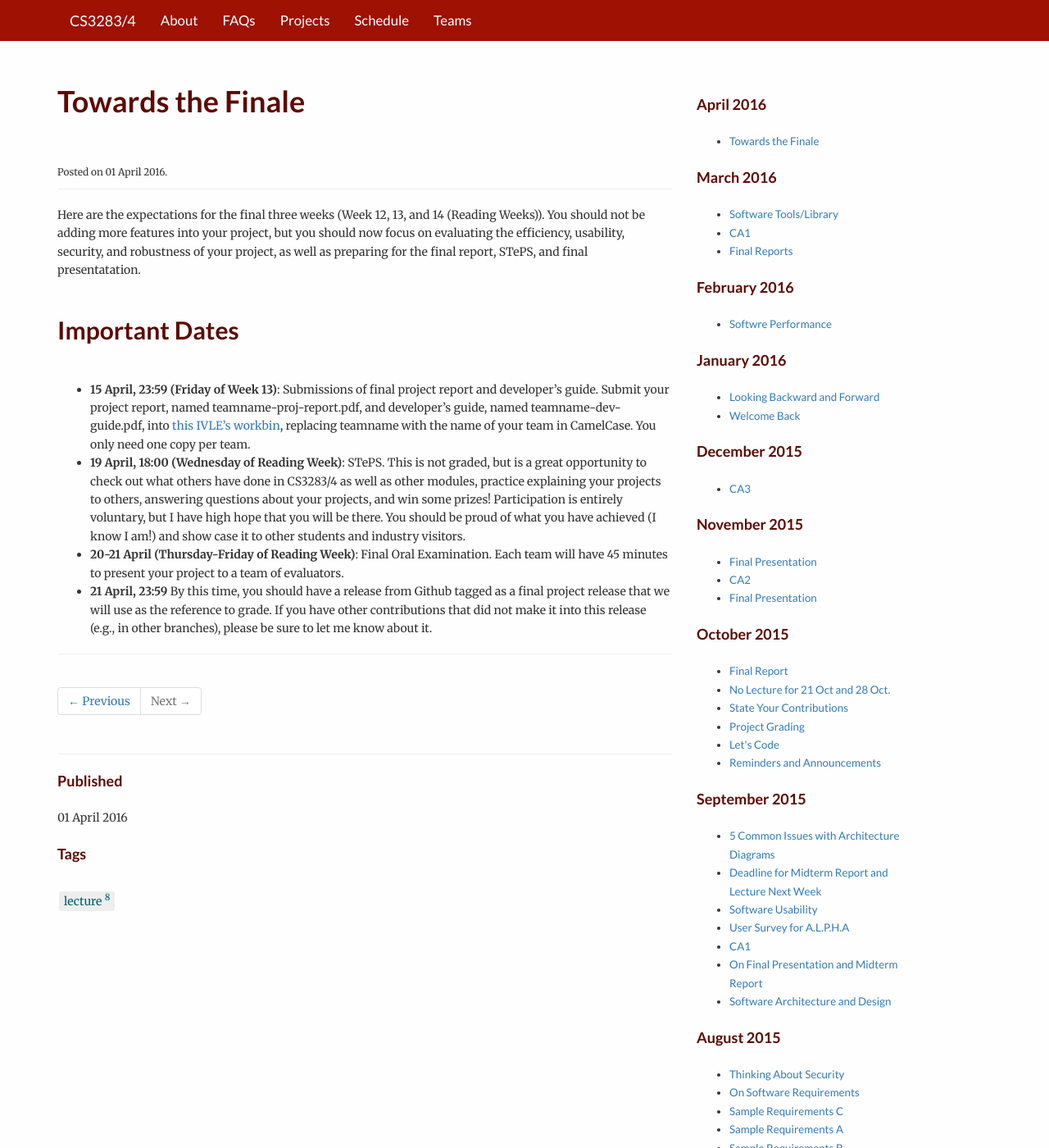
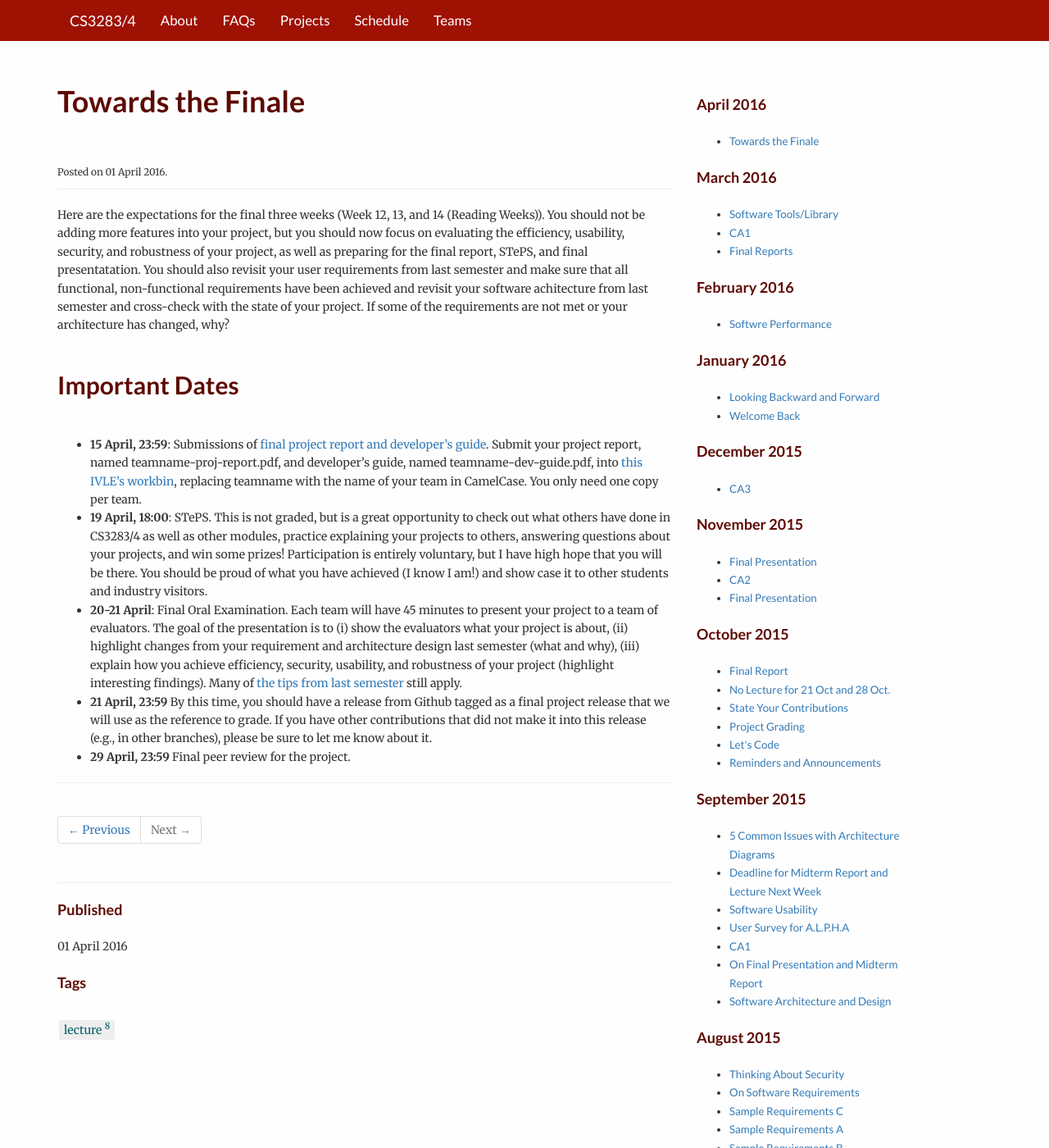
Before and after one commit to nus-mtp/1516, a Jekyll site: the page built from _posts/2016-04-01-finale.md, in a window 1280 px wide and 1400 px high. Shown: the whole window at 82% size. Built offline with Jekyll 4.4.1, drawn with Linux system fonts in a browser that asks for light colours.

Commit message:
Added important dates

```diff
--- a/_posts/2016-04-01-finale.md
+++ b/_posts/2016-04-01-finale.md
@@ -5,11 +5,12 @@ tag: lecture
 date: 2016-04-01 15:10:28 +0800
 ---
 
-Here are the expectations for the final three weeks (Week 12, 13, and 14 (Reading Weeks)).  You should not be adding more features into your project, but you should now focus on evaluating the efficiency, usability, security, and robustness of your project, as well as preparing for the final report, STePS, and final presentatation.
+Here are the expectations for the final three weeks (Week 12, 13, and 14 (Reading Weeks)).  You should not be adding more features into your project, but you should now focus on evaluating the efficiency, usability, security, and robustness of your project, as well as preparing for the final report, STePS, and final presentatation.  You should also revisit your user requirements from last semester and make sure that all functional, non-functional requirements have been achieved and revisit your software achitecture from last semester and cross-check with the state of your project.  If some of the requirements are not met or your architecture has changed, why?
 
 ## Important Dates
 
-- **15 April, 23:59 (Friday of Week 13)**: Submissions of final project report and developer's guide.  Submit your project report, named teamname-proj-report.pdf, and developer's guide, named teamname-dev-guide.pdf, into [this IVLE’s workbin](https://ivle.nus.edu.sg/v1/File/Staff/default.aspx?CourseID=362ebc0a-3b8d-473e-be98-52e83ddfe8ef&workbinid=8ec8d7f1-c3f4-4fee-9996-6fc5f0fd2692&FolderID=2cc39f09-12f6-4769-9fe6-6496558b4572), replacing teamname with the name of your team in CamelCase.  You only need one copy per team.
-- **19 April, 18:00 (Wednesday of Reading Week)**: STePS.  This is not graded, but is a great opportunity to check out what others have done in CS3283/4 as well as other modules, practice explaining your projects to others, answering questions about your projects, and win some prizes!  Participation is entirely voluntary, but I have high hope that you will be there.  You should be proud of what you have achieved (I know I am!) and show case it to other students and industry visitors.
-- **20-21 April (Thursday-Friday of Reading Week)**: Final Oral Examination.  Each team will have 45 minutes to present your project to a team of evaluators.
+- **15 April, 23:59**: Submissions of [final project report and developer's guide](http://nus-mtp.github.io/1516/2016/03/10/final-reports.html).  Submit your project report, named teamname-proj-report.pdf, and developer's guide, named teamname-dev-guide.pdf, into [this IVLE’s workbin](https://ivle.nus.edu.sg/v1/File/Staff/default.aspx?CourseID=362ebc0a-3b8d-473e-be98-52e83ddfe8ef&workbinid=8ec8d7f1-c3f4-4fee-9996-6fc5f0fd2692&FolderID=2cc39f09-12f6-4769-9fe6-6496558b4572), replacing teamname with the name of your team in CamelCase.  You only need one copy per team.
+- **19 April, 18:00**: STePS.  This is not graded, but is a great opportunity to check out what others have done in CS3283/4 as well as other modules, practice explaining your projects to others, answering questions about your projects, and win some prizes!  Participation is entirely voluntary, but I have high hope that you will be there.  You should be proud of what you have achieved (I know I am!) and show case it to other students and industry visitors.
+- **20-21 April**: Final Oral Examination.  Each team will have 45 minutes to present your project to a team of evaluators.  The goal of the presentation is to (i) show the evaluators what your project is about, (ii) highlight changes from your requirement and architecture design last semester (what and why), (iii) explain how you achieve efficiency, security, usability, and robustness of your project (highlight interesting findings).  Many of [the tips from last semester](https://nus-mtp.github.io/1516/2015/11/14/tips-for-presentation.html) still apply.
 - **21 April, 23:59** By this time, you should have a release from Github tagged as a final project release that we will use as the reference to grade.  If you have other contributions that did not make it into this release (e.g., in other branches), please be sure to let me know about it.
+- **29 April, 23:59** Final peer review for the project.
```
